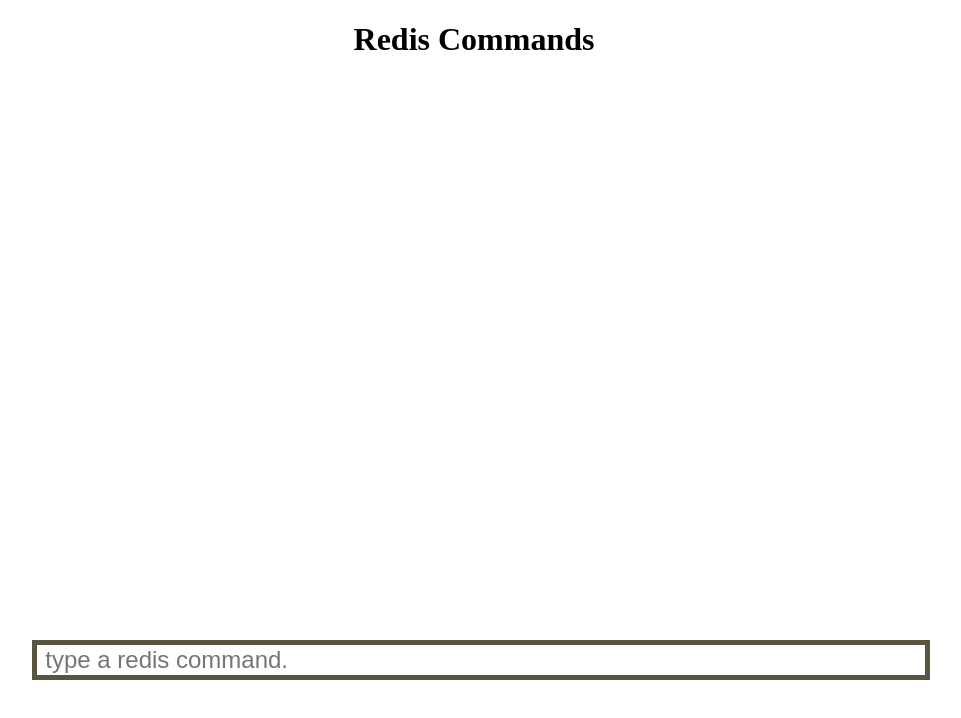
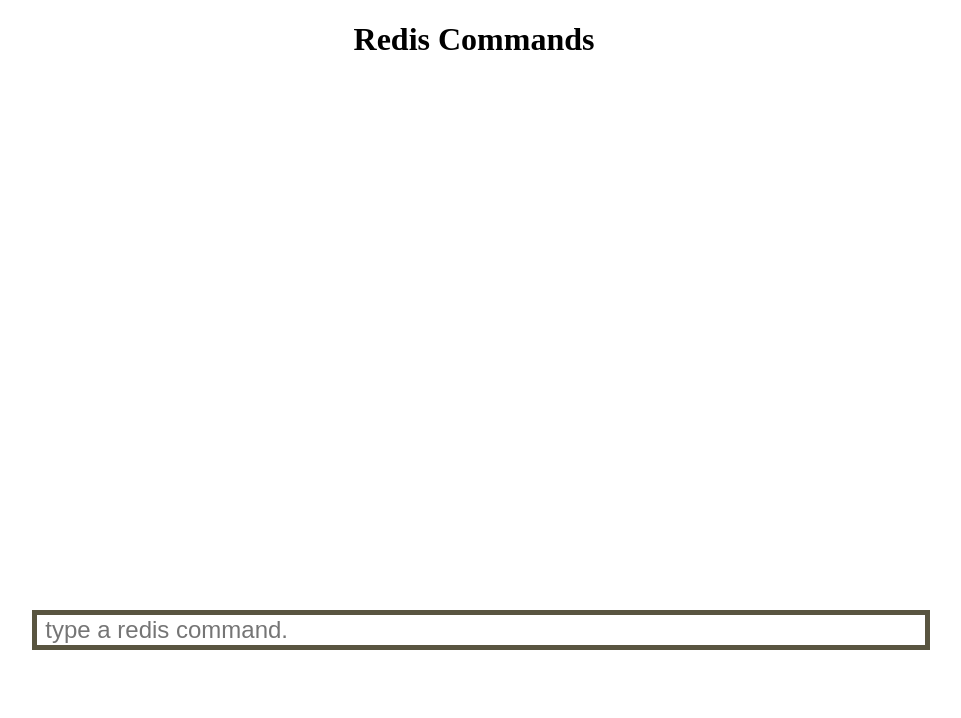
Before and after one commit to 843294669/redis-client, a Vue app: page / in a window 1280 px wide. Shown: the top 718 px of the page, without its empty margins (166-1127 px from the left). Built offline with nearby package versions, Linux system fonts and the light colour scheme; no server answers.

Commit message:
chang input margin-top: 5em;

```diff
--- a/src/assets/iredis.css
+++ b/src/assets/iredis.css
@@ -1,7 +1,7 @@
 .log {
     overflow: auto;
     width: 90%;
-    height: 400px;
+    height: 450px;
     margin: auto;
 }
 
@@ -13,7 +13,7 @@
     display: block;
     margin: auto;
     width: 70%;
-    margin-top: 10em;
+    margin-top: 5em;
 }
 
 #input {
```
